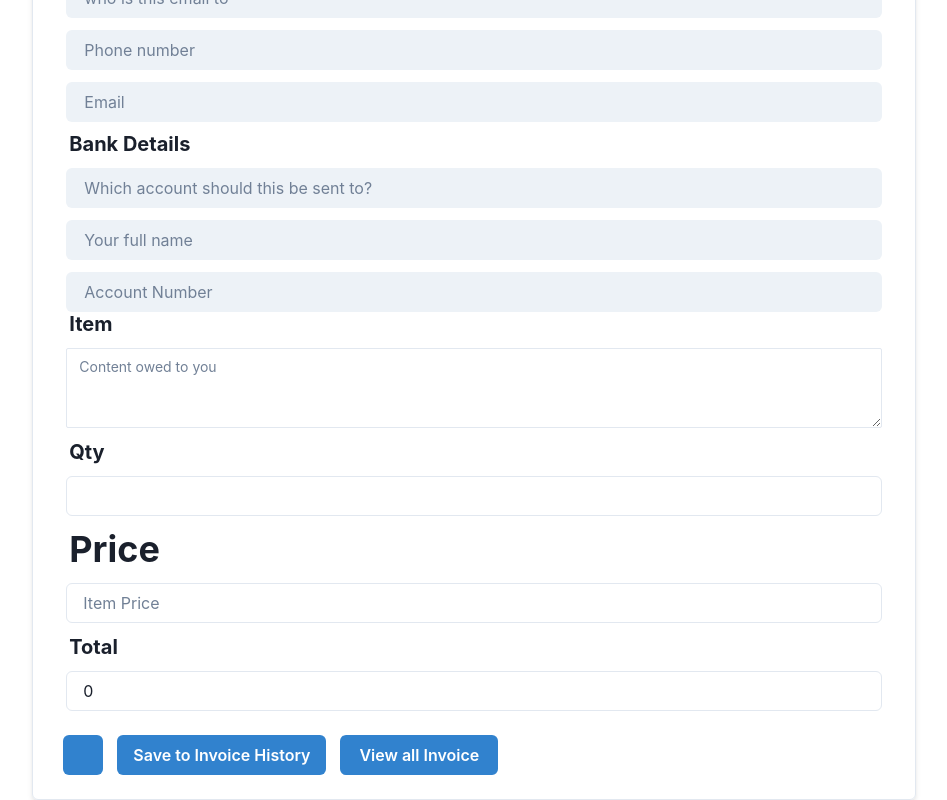
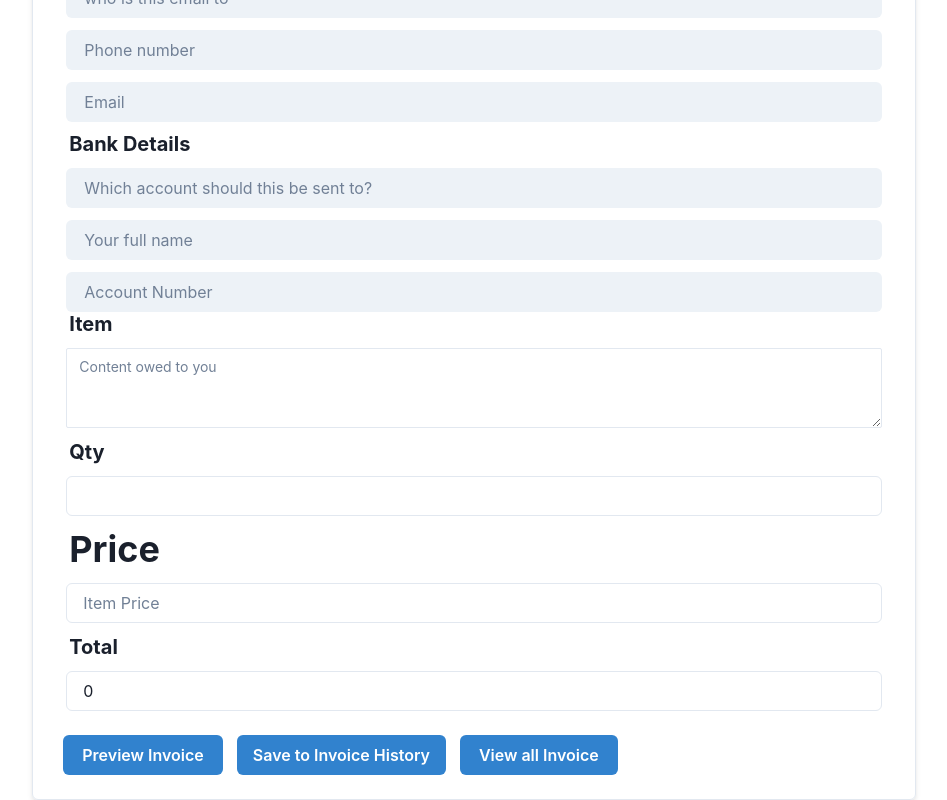
Before and after one commit to kodervine/ceendit-react, a React (Vite) app: page / in a window 1280 px wide. Shown: the part 510-1310 px from the top of the page, without its empty margins (166-1113 px from the left). Built offline with nearby package versions, Linux system fonts and the light colour scheme.

Commit message:
Disable preview invoice button if the forms haven't been filled.

```diff
--- a/src/pages/InvoiceApp.jsx
+++ b/src/pages/InvoiceApp.jsx
@@ -129,13 +129,30 @@ const InvoiceApp = () => {
         />
       </section>
       <Flex pt="6" gap="2">
+        {/* Disable preview invoice button if the forms haven't been filled */}
         <Box>
-          <Button onClick={handlePreviewData} colorScheme="blue" type="submit">
-            {" "}
-            {showPreviewComponent && (
+          {!showPreviewComponent ? (
+            <Button
+              onClick={handlePreviewData}
+              colorScheme="blue"
+              type="submit"
+              disabled
+            >
+              {" "}
               <Link to="/form-preview"> Preview Invoice</Link>
-            )}
-          </Button>
+            </Button>
+          ) : (
+            <Button
+              onClick={handlePreviewData}
+              colorScheme="blue"
+              type="submit"
+            >
+              {" "}
+              {showPreviewComponent && (
+                <Link to="/form-preview"> Preview Invoice</Link>
+              )}
+            </Button>
+          )}
         </Box>
         <Box>
           {/* Eventually this should show only the submit */}
```
